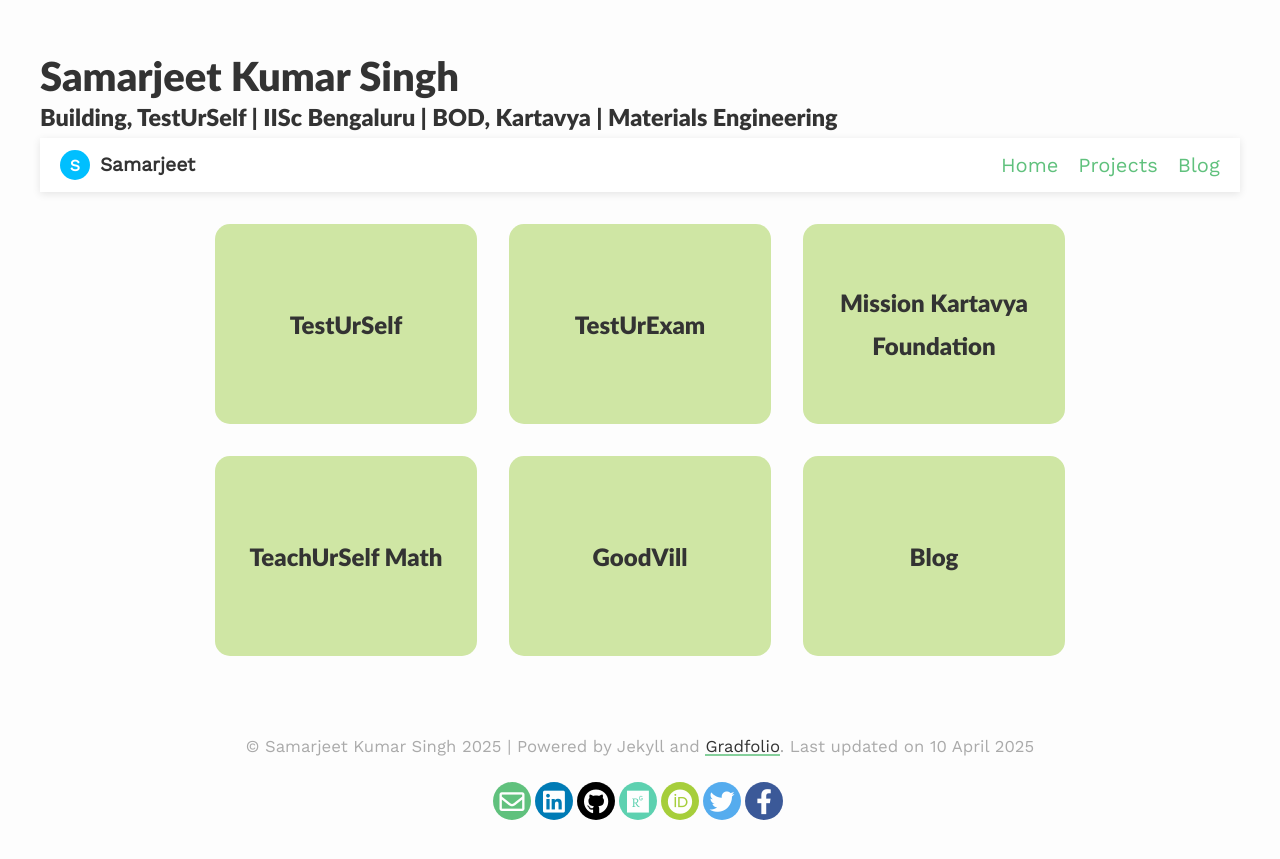
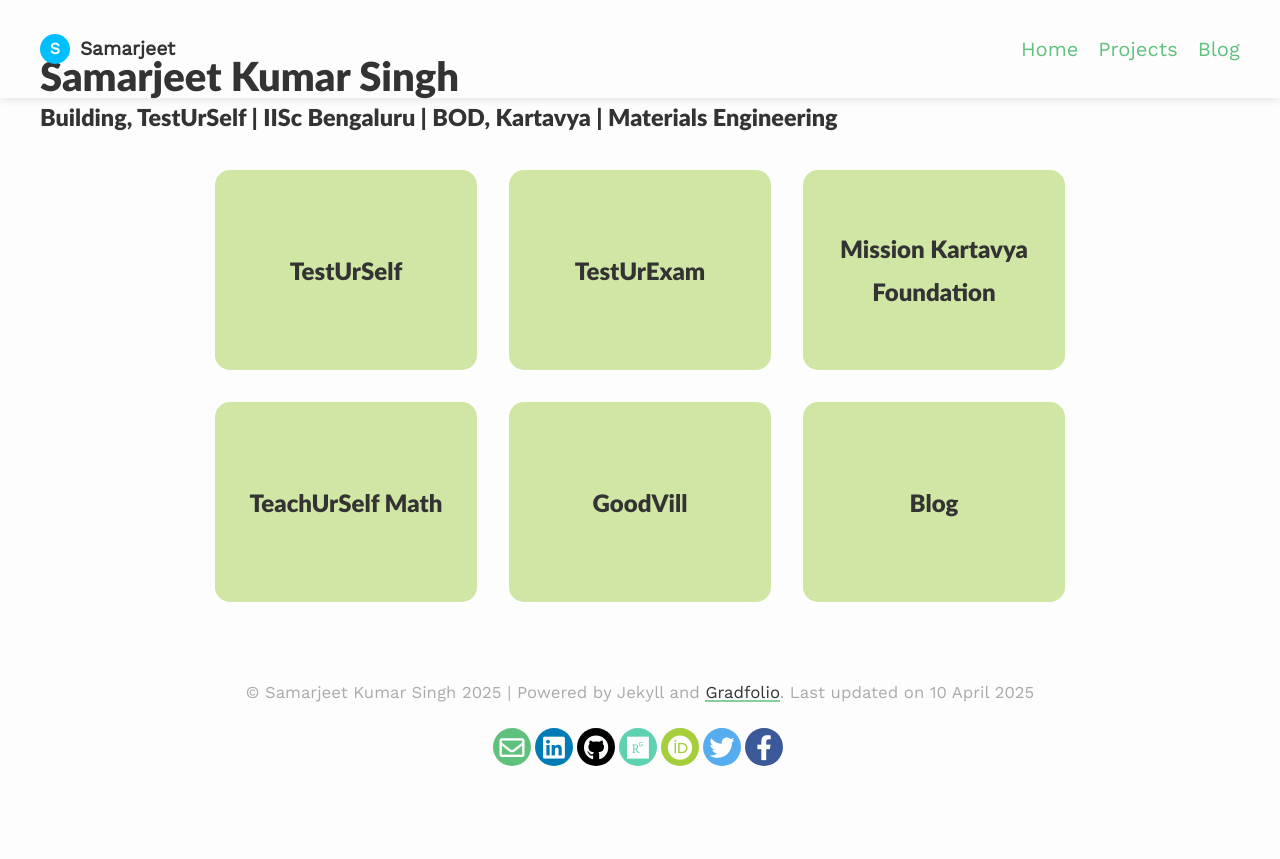
Before and after one commit to Samarjeetkumarsingh/website, a Jekyll site: the page built from _pages/projects.md, in a window 1280 px wide and 900 px high. Shown: the top 859 px of the window. Built offline with Jekyll 4.4.1, drawn with Linux system fonts in a browser that asks for light colours; nearby versions of some CDN libraries.

Commit message:
Update navigation.html

```diff
--- a/_includes/navigation.html
+++ b/_includes/navigation.html
@@ -11,17 +11,19 @@
     } */
 
     header {
-      background-color: #fff;
-      box-shadow: 0 2px 8px rgba(0, 0, 0, 0.1);
-      position: sticky;
-      top: 0;
-      z-index: 1000;
+    background-color:transparent;
+    box-shadow: 0 2px 8px rgba(0, 0, 0, 0.1);
+    position: fixed;
+    top: 0;
+    width: 100%;
+    z-index: 1000;
+    left: 0;
     }
 
     .container {
       max-width: 1200px;
       margin: 0 auto;
-      padding: 10px 20px;
+      padding: 2rem 0px;
     }
 
     nav {
```
